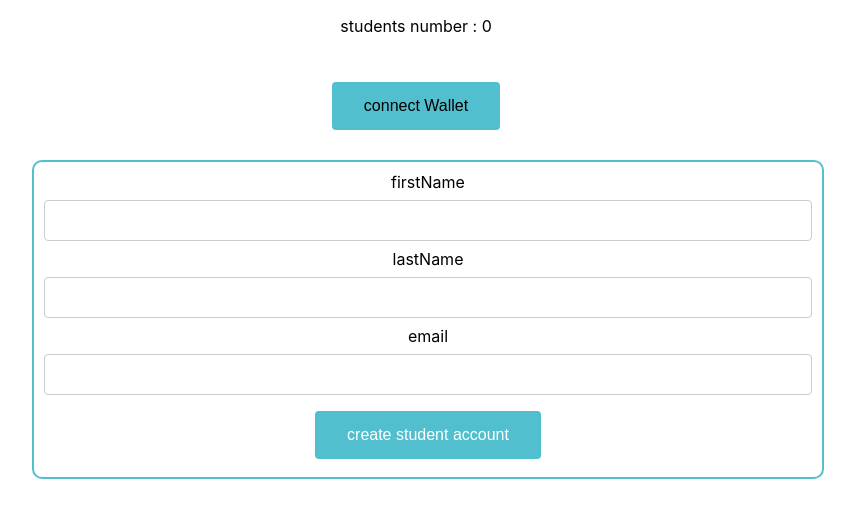
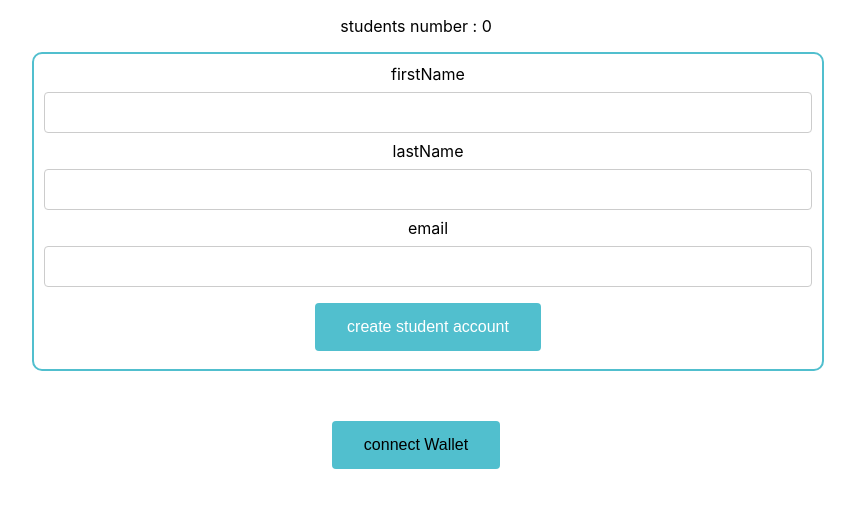
Before and after one commit to Frostbite22/DecentralizedCoursesBookingSystemFront, a React (Create React App) app: page / in a window 1280 px wide. Shown: the top 518 px of the page, without its empty margins (224-1079 px from the left). Built offline with nearby package versions, Linux system fonts and the light colour scheme; the HTML template or start-up script is replaced by a standard one.

Commit message:
small code change

```diff
--- a/src/App.js
+++ b/src/App.js
@@ -139,14 +139,14 @@ function App() {
       <p>
           students number : {totalStudentsNumber}
       </p>
+      { !isLoggedIn &&(
+        <FormCreateStudentAccount currentAccount={currentAccount} setIsLoggedIn={setIsLoggedIn} connection={connEthers} studentsNumber={studentsNumber} />)
+      }
       {!currentAccount && (
       <button className ="btn" onClick={connectWallet}>
         connect Wallet
       </button>
       )}
-          { !isLoggedIn &&(
-            <FormCreateStudentAccount currentAccount={currentAccount} setIsLoggedIn={setIsLoggedIn} connection={connEthers} studentsNumber={studentsNumber} />)
-          }
         </div>
     </div>
   );
--- a/src/components/FormCreateStudentAccount.js
+++ b/src/components/FormCreateStudentAccount.js
@@ -15,8 +15,8 @@ function FormCreateStudentAccount({currentAccount,connection,studentsNumber,setI
     const student = await studentToCreate.wait();
     const eventStd = student.events.find(event => event.event === 'studentCreated');
     const [id, first,last,account,email] = eventStd.args;
+    setIsLoggedIn(true);
     studentsNumber(connection);
-    setIsLoggedIn(true);
     console.log(`created student with id ${id} firstName ${first} and lastName ${last} with acc ${account} and email ${email}`);
   }
   return(
```
Lines whose indentation alone changed are shown as unchanged.
